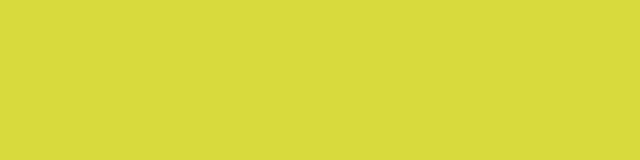
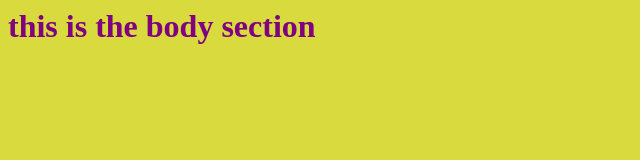
Before and after one commit to JALELSawssen/SshRemoteRepo, a plain HTML site: page index.html in a window 1280 px wide. Shown: the whole page, without its empty margins (0-640 px from the left). Drawn offline with Linux system fonts and the light colour scheme.

Commit message:
added line from remote

```diff
--- a/index.html
+++ b/index.html
@@ -9,5 +9,6 @@
 </head>
 
 <body>
+  <H1> this is the body section </H1>
 </body>
 </html>
```
